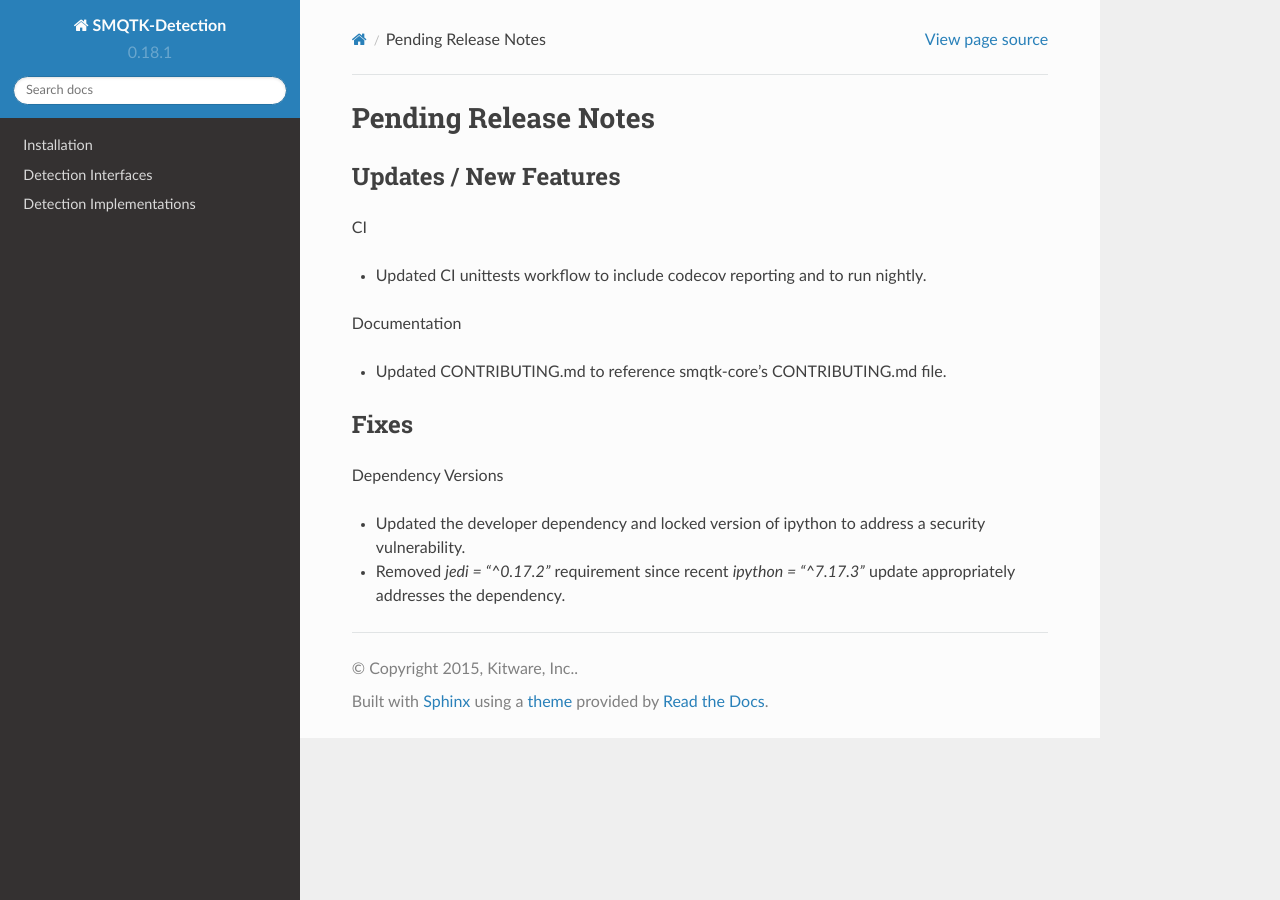
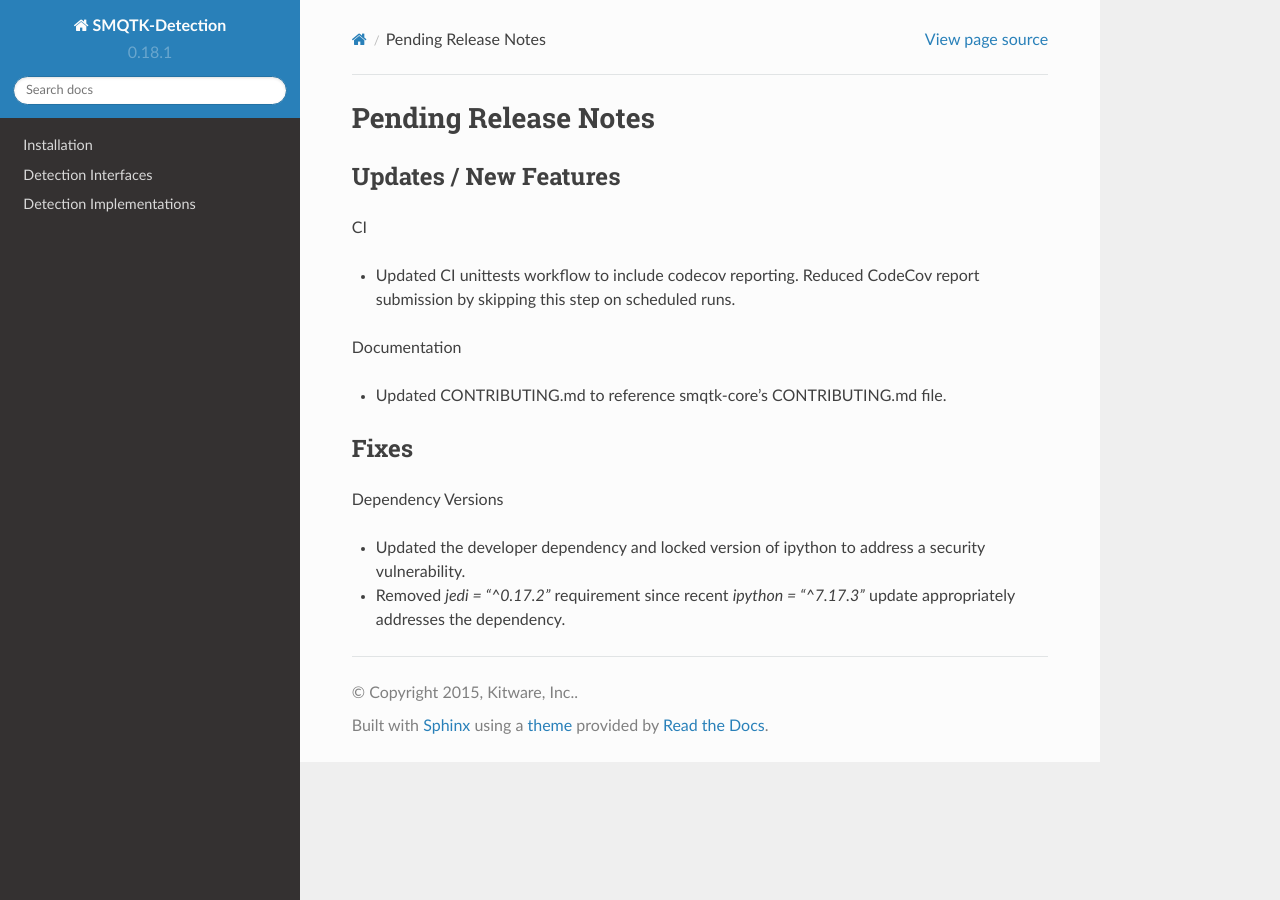
Before and after one commit to Kitware/SMQTK-Detection, a Sphinx documentation site: the page built from docs/release_notes/pending_release.rst, in a window 1280 px wide. Built offline with Sphinx 7.4.7 and the Read the Docs theme 2.0.0, drawn with Linux system fonts in a browser that asks for light colours; pages that are not in the unit, such as notebooks, are missing from menus; the version number is read from the project's files by our own code.

Commit message:
Stop submitting codecov reports on scheduled event

```diff
--- a/docs/release_notes/pending_release.rst
+++ b/docs/release_notes/pending_release.rst
@@ -6,8 +6,8 @@ Updates / New Features
 
 CI
 
-* Updated CI unittests workflow to include codecov reporting and to run
-  nightly.
+* Updated CI unittests workflow to include codecov reporting.
+  Reduced CodeCov report submission by skipping this step on scheduled runs.
 
 Documentation
 
```
Also changed, not shown: 1 other file.
